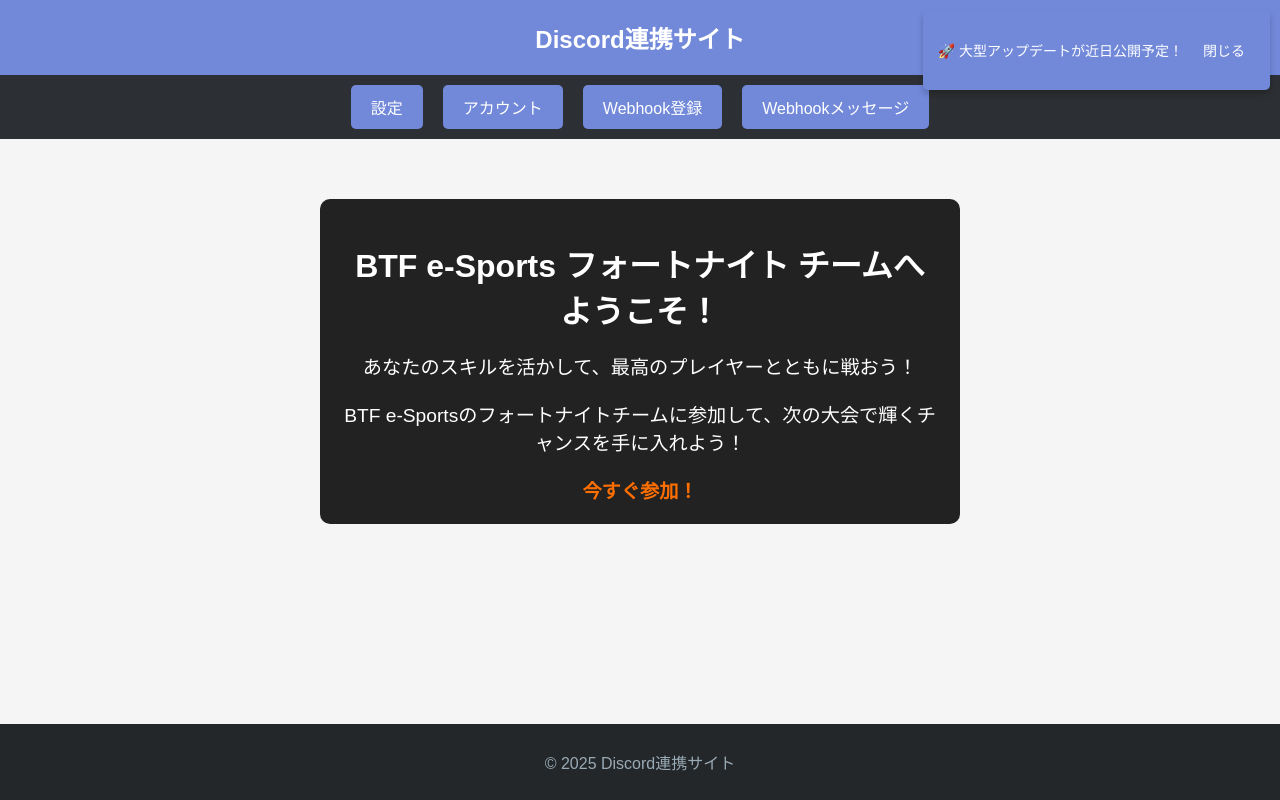
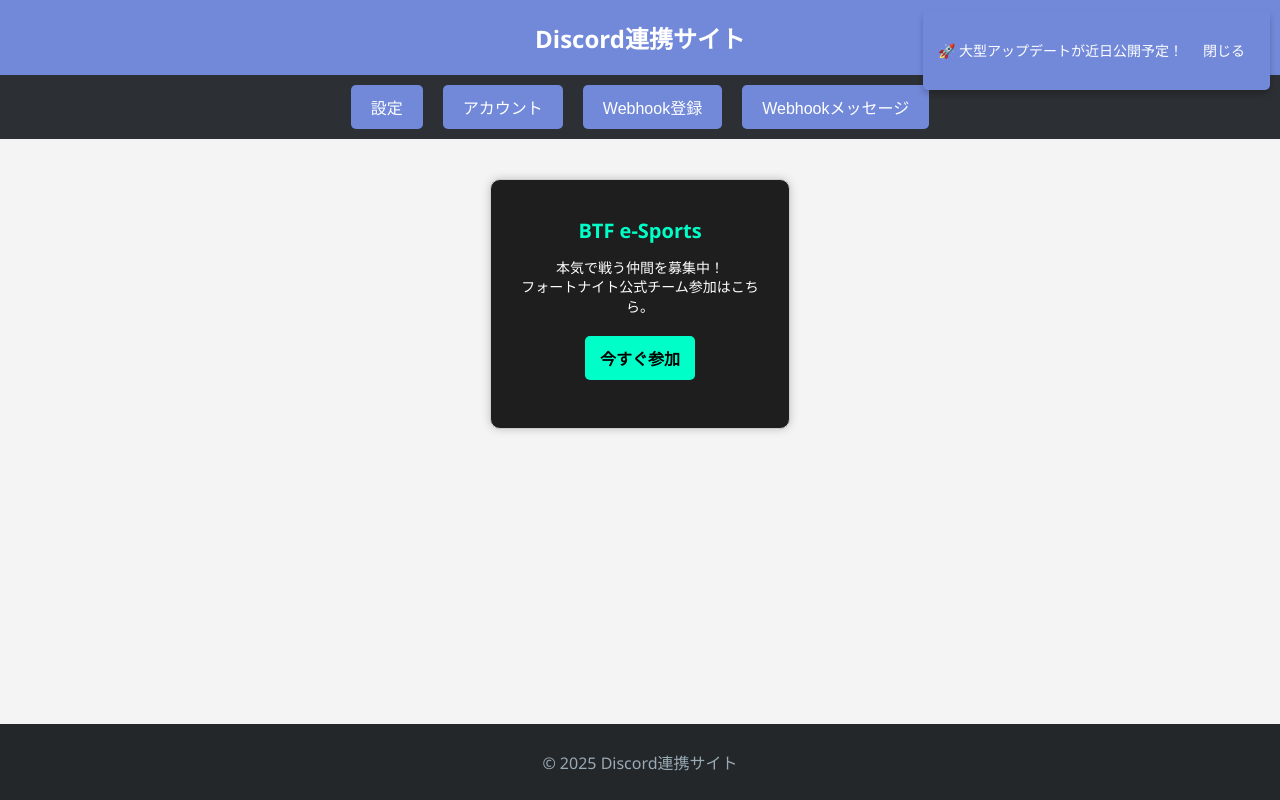
Before and after one commit to aerser/Fnjack, a plain HTML site: page index.html in a window 1280 px wide. Drawn offline with Linux system fonts and the light colour scheme.

Commit message:
Update index.html

```diff
--- a/index.html
+++ b/index.html
@@ -75,53 +75,58 @@
 <html lang="ja">
 <head>
   <meta charset="UTF-8">
-    <meta name="viewport" content="width=device-width, initial-scale=1.0">
-    <title>BTF e-Sports - フォートナイト チーム</title>
+  <title>フォートナイトチーム広告</title>
   <style>
     body {
-            font-family: Arial, sans-serif;
       margin: 0;
       padding: 0;
-            background-color: #f5f5f5;
+      background-color: #f4f4f4;
+      font-family: 'Segoe UI', sans-serif;
     }
-        .ad-container {
-            background-color: #222;
-            color: #fff;
+    .ad-box {
+      width: 300px;
+      height: 250px;
+      background-color: #1e1e1e;
+      color: white;
+      border: 1px solid #ccc;
+      border-radius: 10px;
+      overflow: hidden;
+      text-align: center;
       padding: 20px;
-            text-align: center;
-            margin: 20px auto;
-            border-radius: 10px;
-            max-width: 600px;
+      box-sizing: border-box;
+      box-shadow: 0 0 10px rgba(0,0,0,0.2);
     }
-        .ad-container h1 {
-            font-size: 2em;
+    .ad-box h2 {
+      font-size: 20px;
       margin-bottom: 10px;
+      color: #00ffc8;
     }
-        .ad-container p {
-            font-size: 1.2em;
+    .ad-box p {
+      font-size: 14px;
       margin-bottom: 20px;
+      line-height: 1.4;
     }
-        .ad-container a {
+    .ad-box a {
+      display: inline-block;
+      padding: 10px 15px;
+      background-color: #00ffc8;
+      color: #000;
       text-decoration: none;
-            color: #ff6f00;
       font-weight: bold;
-            font-size: 1.2em;
+      border-radius: 5px;
+      transition: background 0.3s ease;
     }
-        .ad-container a:hover {
-            color: #fff;
-            background-color: #ff6f00;
-            padding: 10px 20px;
-            border-radius: 5px;
+    .ad-box a:hover {
+      background-color: #00ccaa;
     }
   </style>
 </head>
 <body>
 
-    <div class="ad-container">
-        <h1>BTF e-Sports フォートナイト チームへようこそ！</h1>
-        <p>あなたのスキルを活かして、最高のプレイヤーとともに戦おう！</p>
-        <p>BTF e-Sportsのフォートナイトチームに参加して、次の大会で輝くチャンスを手に入れよう！</p>
-        <a href="https://BTF-e-sports.github.io/web-site/home.html" target="_blank">今すぐ参加！</a>
+  <div class="ad-box">
+    <h2>BTF e-Sports</h2>
+    <p>本気で戦う仲間を募集中！<br>フォートナイト公式チーム参加はこちら。</p>
+    <a href="https://BTF-e-sports.github.io/web-site/home.html" target="_blank">今すぐ参加</a>
   </div>
 
 </body>
```
Lines whose indentation alone changed are shown as unchanged.
